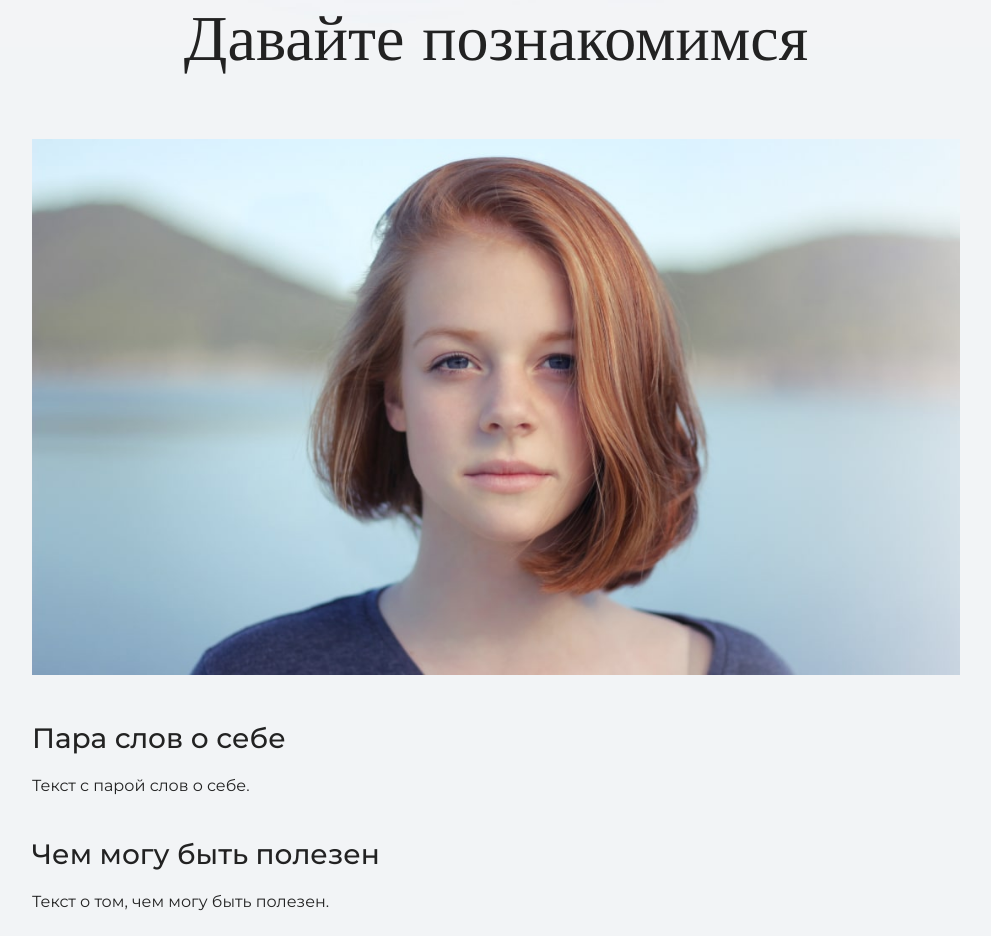
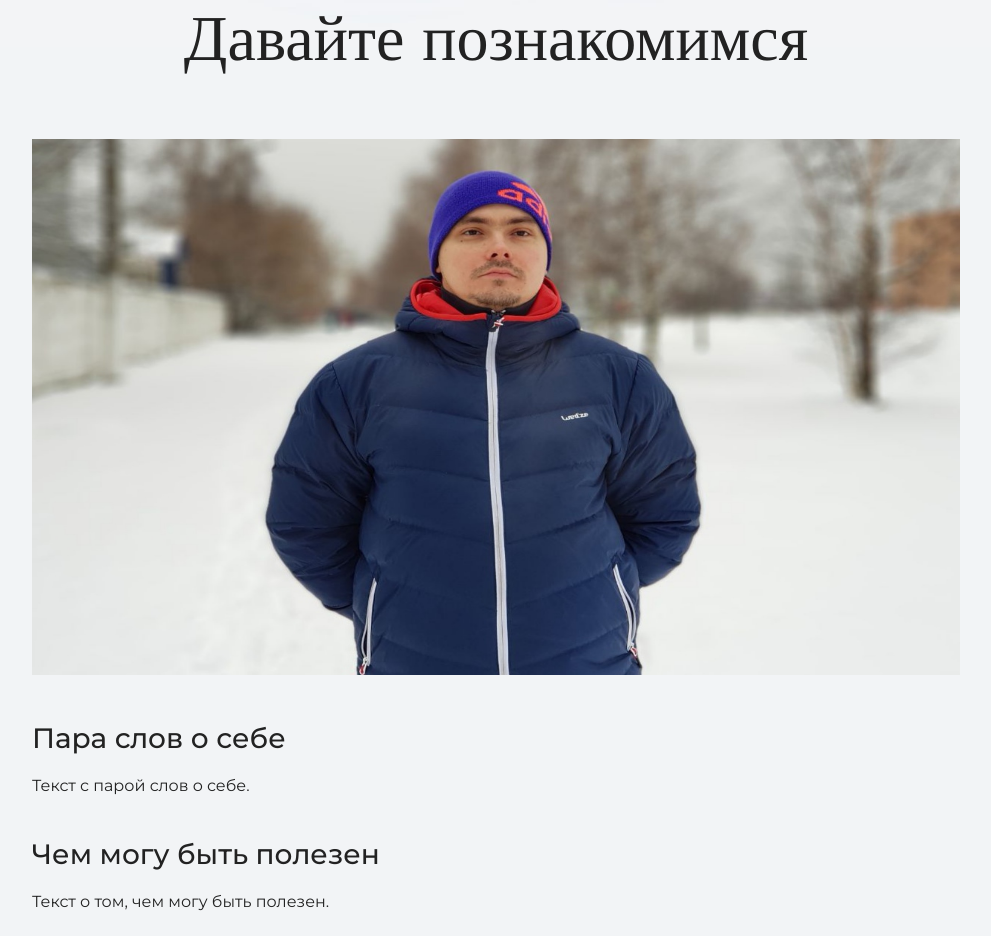
Before and after one commit to MoscowFighter/My-Site, a plain HTML site: page index.html in a window 1280 px wide. Shown: the part 1033-1969 px from the top of the page, without its empty margins (144-1135 px from the left). Drawn offline with nearby package versions, Linux system fonts and the light colour scheme.

Commit message:
Update index.html

```diff
--- a/index.html
+++ b/index.html
@@ -28,7 +28,7 @@
 
 			<h2 class="subheading">Давайте познакомимся</h2>
 			<figure class="user-image">
-				<img src="files/user.jpg" width="928" height="536" alt="Фотография Неопознанного Енота">
+				<img src="files/user1.jpg" width="928" height="536" alt="Фотография Неопознанного Енота">
 			</figure>
 
 		<div>
```
